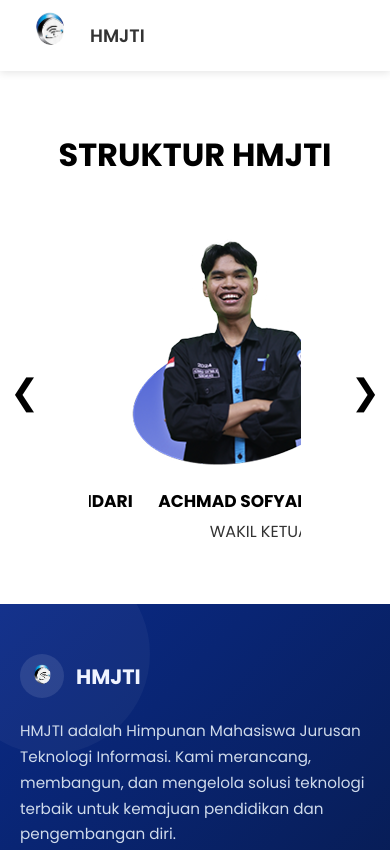
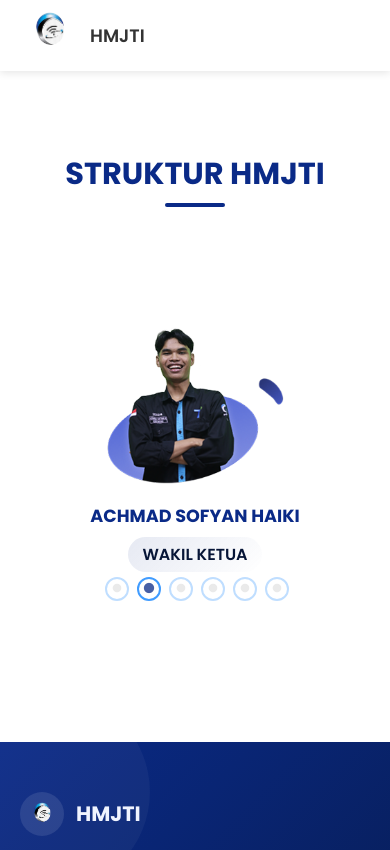
Before and after one commit to sanxnn/COMPANY-PROFILE-HMJTI, a plain HTML site: page struktur.html in a window 390 px wide. Shown: the top 850 px of the page. Drawn offline with nearby package versions, Linux system fonts and the light colour scheme.

Commit message:
Refactor struktur.html and style.struktur.css for improved layout and responsiveness

```diff
--- a/assets/css/style.struktur.css
+++ b/assets/css/style.struktur.css
@@ -1,72 +1,177 @@
-        .title {
-            text-align: center;
-            font-size: 32px;
-            font-weight: bold;
-            margin-top: 50px;
+/* ==========================
+   STRUKTUR HMJTI — CENTERED & CONSISTENT
+   Sesuai layout index.html (max-width: 1200px, margin: 0 auto)
+========================== */
+
+.struktur-container {
+  max-width: 1200px;
+  width: 90%;
+  margin: 0 auto 60px;
+  padding: 80px 20px;
+  /* margin-top: 50px; */
+  /* min-height: 80vh; */
 }
 
-        .struktur-container {
-            display: flex;
-            justify-content: center;
-            align-items: center;
-            gap: 40px;
-            margin: 60px 0;
+/* Judul Struktur */
+h1 {
+  font-size: 2.6rem;
+  color: #0a2a87;
+  text-align: center;
+  margin-bottom: 50px;
+  font-weight: 700;
+  position: relative;
+  margin-top: 80px;
+}
+
+h1::after {
+  content: '';
+  position: absolute;
+  bottom: -10px;
+  left: 50%;
+  transform: translateX(-50%);
+  width: 70px;
+  height: 4px;
+  background: #0a2a87;
+  border-radius: 2px;
+}
+
+/* Slider */
+.slider {
+  position: relative;
+  margin: 0 auto;
+  max-width: 1100px;
+}
+
+/* Slide Item */
+.slick-slide .card {
+  padding: 0 15px;
+  outline: none;
 }
 
 .card {
-            width: 260px;
+  display: flex;
+  flex-direction: column;
+  align-items: center;
   text-align: center;
-            padding-top: 0;
+  transition: all 0.3s ease;
+  /* margin: 0 auto 20px; */
+  /* margin: 0 20px; */
 }
 
 .card img {
-            width: 100%;
-            border-radius: 10px;
+  width: 220px;
+  height: auto;
+  display: block;
+  margin-bottom: 20px;
+  margin: 0 auto 20px;
+  transition: transform 0.3s ease;
 }
 
-        .nama {
-            margin-top: 15px;
-            font-size: 17px;
-            font-weight: bold;
-            white-space: nowrap;
+.card:hover img {
+  transform: scale(1.03);
 }
 
-        .jabatan {
-            color: #333;
-            margin-top: 5px;
+.card .nama {
+  font-size: 1.25rem;
+  font-weight: 700;
+  color: #0a2a87;
+  margin: 0 0 8px;
+  line-height: 1.4;
 }
 
-        .arrow {
-            font-size: 35px;
-            cursor: pointer;
-            padding: 10px;
+.card .jabatan {
+  font-size: 1.1rem;
+  font-weight: 600;
+  color: #061537;
+  background: linear-gradient(135deg, rgba(10, 42, 135, 0.1), transparent);
+  padding: 6px 16px;
+  border-radius: 20px;
+  display: inline-block;
 }
 
-
-        .struktur-container {
-            display: flex;
-            justify-content: center;
-            align-items: center;
-            gap: 40px;
-            margin: 60px 0;
+/* Slick Dots */
+.slick-dots {
+  margin-top: 30px !important;
+  text-align: center;
 }
 
-        /* Biar slider gak menyempit */
-        .slider {
-            width: 840px;
-            /* 3 card × (260 width + 20 gap kira-kira) */
-            overflow: hidden;
+.slick-dots li {
+  margin: 0 6px !important;
 }
 
-        /* Slides benar-benar flex dan tidak wrap */
-        .slides {
-            display: flex;
-            gap: 40px;
-            transition: transform 0.5s ease;
+.slick-dots li button:before {
+  font-size: 10px !important;
+  color: #aaa !important;
 }
 
-        /* Jaga agar card tidak mengecil */
-        .card {
-            width: 260px;
-            flex-shrink: 0;
+.slick-dots li.slick-active button:before {
+  color: #0a2a87 !important;
+  font-size: 12px !important;
 }
+
+/* Slick Arrows */
+.slick-prev,
+.slick-next {
+  width: 44px !important;
+  height: 44px !important;
+  background: white !important;
+  border-radius: 8px !important;
+  box-shadow: 0 4px 10px rgba(0, 0, 0, 0.1) !important;
+  z-index: 10 !important;
+}
+
+.slick-prev:hover,
+.slick-next:hover {
+  background: #0a2a87 !important;
+}
+
+.slick-prev:before,
+.slick-next:before {
+  font-family: 'Font Awesome 6 Free' !important;
+  font-weight: 900 !important;
+  color: #0a2a87 !important;
+  font-size: 20px !important;
+}
+
+.slick-prev:hover:before,
+.slick-next:hover:before {
+  color: white !important;
+}
+
+/* Responsive */
+@media (max-width: 768px) {
+  h1 {
+    font-size: 2.2rem;
+  }
+
+  .card img {
+    width: 200px;
+  }
+
+  .card .nama {
+    font-size: 1.15rem;
+  }
+}
+
+@media (max-width: 480px) {
+  h1 {
+    font-size: 1.9rem;
+  }
+
+  h1::after {
+    width: 60px;
+  }
+
+  .card img {
+    width: 180px;
+  }
+
+  .card .nama {
+    font-size: 1.1rem;
+  }
+
+  .card .jabatan {
+    font-size: 1rem;
+    padding: 5px 14px;
+  }
+}
--- a/struktur.html
+++ b/struktur.html
@@ -1,16 +1,29 @@
 <!DOCTYPE html>
 <html lang="en">
-
   <head>
     <meta charset="UTF-8" />
     <meta name="viewport" content="width=device-width, initial-scale=1.0" />
     <title>Document</title>
     <link rel="stylesheet" href="assets/css/style.css" />
-  <link rel="stylesheet" href="assets/fontawesome-free-7.1.0-web/css/all.min.css" />
-  <link rel="stylesheet" href="assets/css/style.struktur.css">
-  <link href="https://fonts.googleapis.com/css2?family=Poppins:wght@300;400;500;600;700;800&display=swap"
-    rel="stylesheet" />
-  <script src="https://code.jquery.com/jquery-3.7.1.min.js"></script>
+    <link
+      rel="stylesheet"
+      href="assets/fontawesome-free-7.1.0-web/css/all.min.css"
+    />
+    <link rel="stylesheet" href="assets/css/style.struktur.css" />
+    <link
+      href="https://fonts.googleapis.com/css2?family=Poppins:wght@300;400;500;600;700;800&display=swap"
+      rel="stylesheet"
+    />
+    <link
+      rel="stylesheet"
+      type="text/css"
+      href="https://cdn.jsdelivr.net/npm/slick-carousel@1.8.1/slick/slick.css"
+    />
+    <link
+      rel="stylesheet"
+      type="text/css"
+      href="https://cdn.jsdelivr.net/npm/slick-carousel@1.8.1/slick/slick-theme.css"
+    />
   </head>
 
   <body>
@@ -60,37 +73,46 @@
     </header>
 
     <!-- hero -->
+<h1>STRUKTUR HMJTI</h1>
 
-  <h1 style="text-align: center; padding-top: 60px;">STRUKTUR HMJTI</h1>
 <section class="struktur-container">
-
-    <div class="arrow">&#10094;</div>
   <div class="slider">
     <div class="slides">
-
       <div class="card">
-          <img src="assets/images/coba 1.png" alt="Ketua" />
-          <div class="nama">TIARA AGUSTINA PUTRI WULANDARI</div>
+        <img src="assets/images/coba 1.png" alt="Tiara Agustina Putri Wulandari - Ketua">
+        <div class="nama">TIARA AGUSTINA PUTRI W.</div>
         <div class="jabatan">KETUA</div>
       </div>
 
       <div class="card">
-          <img src="assets/images/wakil_ketua 1.png" alt="Wakil Ketua" />
+        <img src="assets/images/wakil_ketua 1.png" alt="Achmad Sofyan Haiki - Wakil Ketua">
         <div class="nama">ACHMAD SOFYAN HAIKI</div>
         <div class="jabatan">WAKIL KETUA</div>
       </div>
 
       <div class="card">
-          <img src="assets/images/sekretaris1 1.png" alt="Sekretaris" />
+        <img src="assets/images/sekretaris1 1.png" alt="Liana Dewi Triantoko - Sekretaris 1">
         <div class="nama">LIANA DEWI TRIANTOKO</div>
         <div class="jabatan">SEKRETARIS 1</div>
       </div>
+      <div class="card">
+        <img src="assets/images/coba 1.png" alt="Tiara Agustina Putri Wulandari - Ketua">
+        <div class="nama">TIARA AGUSTINA PUTRI W.</div>
+        <div class="jabatan">KETUA</div>
+      </div>
 
+      <div class="card">
+        <img src="assets/images/wakil_ketua 1.png" alt="Achmad Sofyan Haiki - Wakil Ketua">
+        <div class="nama">ACHMAD SOFYAN HAIKI</div>
+        <div class="jabatan">WAKIL KETUA</div>
+      </div>
+
+      <div class="card">
+        <img src="assets/images/sekretaris1 1.png" alt="Liana Dewi Triantoko - Sekretaris 1">
+        <div class="nama">LIANA DEWI TRIANTOKO</div>
+        <div class="jabatan">SEKRETARIS 1</div>
       </div>
     </div>
-
-
-    <div class="arrow">&#10095;</div>
   </div>
 </section>
 
@@ -101,7 +123,11 @@
           <!-- Kolom About HMJTI -->
           <div class="footer-col about-hmjti">
             <div class="footer-logo">
-            <img src="assets/images/logo_hmj.png" alt="Logo HMJTI" class="logo-img" />
+              <img
+                src="assets/images/logo_hmj.png"
+                alt="Logo HMJTI"
+                class="logo-img"
+              />
               <span>HMJTI</span>
             </div>
             <p>
@@ -146,54 +172,36 @@
       <p>Copyright © 2025 Design & Developed</p>
     </div>
     <script src="assets/js/script.js"></script>
+    <script src="https://code.jquery.com/jquery-3.7.1.min.js"></script>
+    <script src="https://cdn.jsdelivr.net/npm/slick-carousel@1.8.1/slick/slick.min.js"></script>
     <script>
+      // Init Slick Carousel
       $(document).ready(function () {
-
-      const $slides = $(".slides");
-      const $cards = $(".card");
-      const $prev = $(".arrow").first();
-      const $next = $(".arrow").last();
-
-      let index = 0;
-      const total = $cards.length; // 3 card total
-      const moveWidth = $(".card").outerWidth(true); // lebar card otomatis
-
-      // Pastikan slides jadi flex
-      $slides.css({
-        display: "flex",
-        transition: "transform 0.5s ease"
+        $(".slides").slick({
+          dots: true,
+          arrows: false,
+          infinite: true,
+          speed: 1500,
+          slidesToShow: 3,
+          slidesToScroll: 1,
+          autoplay: true,
+          autoplaySpeed: 2500,
+          responsive: [
+            {
+              breakpoint: 992,
+              settings: {
+                slidesToShow: 2,
+              },
+            },
+            {
+              breakpoint: 576,
+              settings: {
+                slidesToShow: 1,
+              },
+            },
+          ],
         });
-
-      // Pastikan slider clip/overflow hidden
-      $(".slider").css({
-        overflow: "hidden"
-      });
-
-      function updateSlide() {
-        $slides.css("transform", `translateX(-${index * moveWidth}px)`);
-      }
-
-      // NEXT
-      $next.on("click", function () {
-        index++;
-        if (index >= total) index = 0; // looping
-        updateSlide();
-      });
-
-      // PREV
-      $prev.on("click", function () {
-        index--;
-        if (index < 0) index = total - 1; // looping
-        updateSlide();
-      });
-
-      // Auto Slide (boleh matiin kalau mau)
-      setInterval(() => $next.click(), 3000);
-
       });
     </script>
-
-
   </body>
-
 </html>
```
Lines whose indentation alone changed are shown as unchanged.
